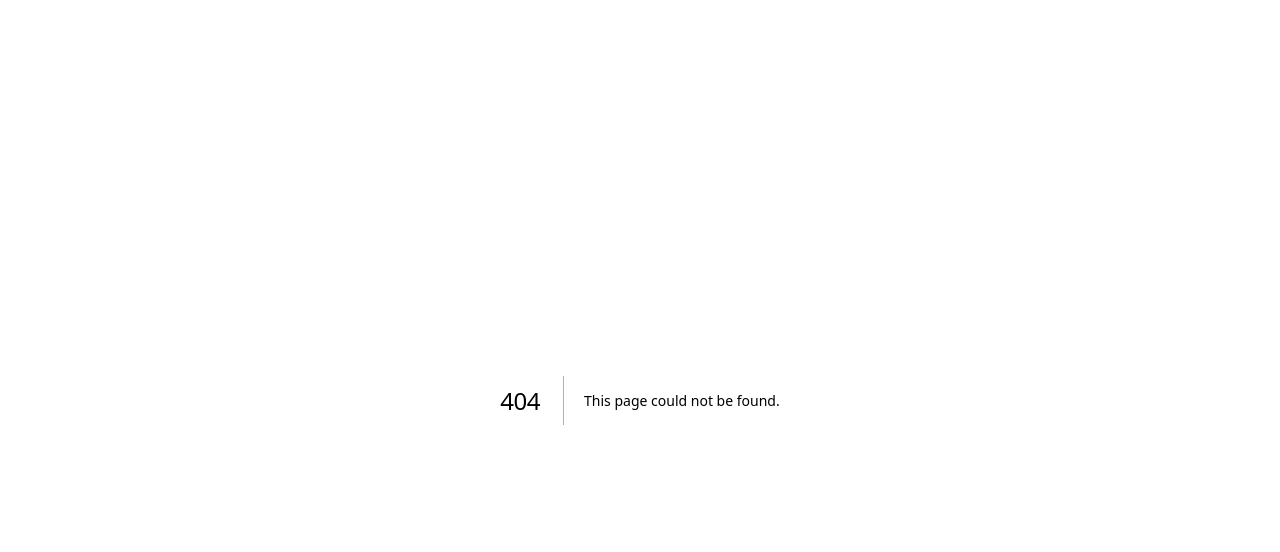
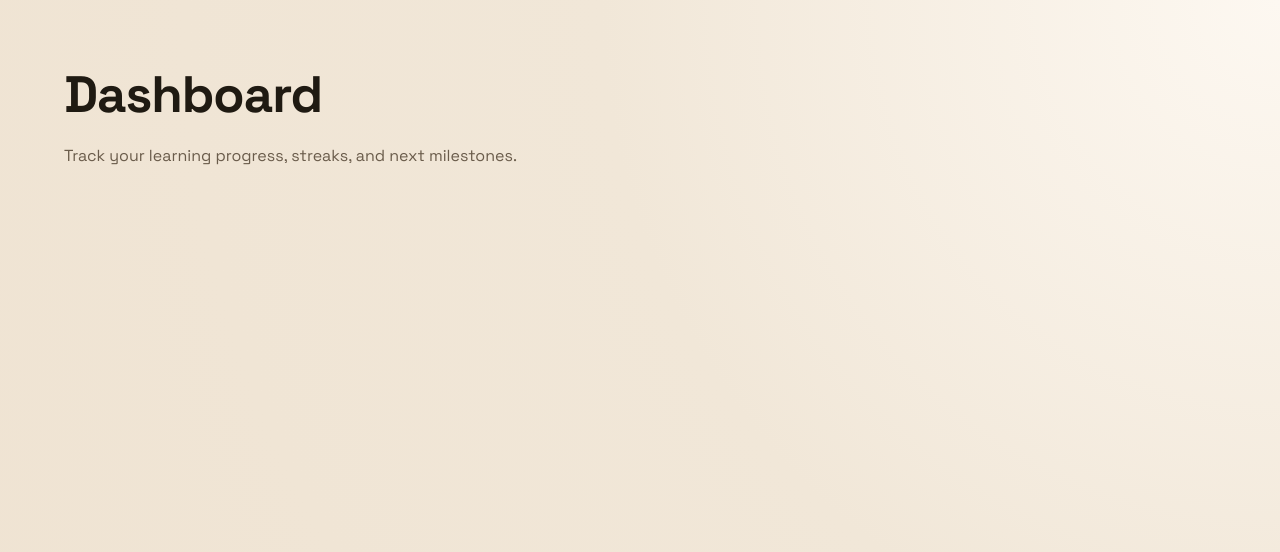
Before and after one commit to hexlianine/nexter, a Next.js app: page /dashboard in a window 1280 px wide. Before the commit this address had no page. Shown: the top 552 px of the page. Built offline with nearby package versions, Linux system fonts and the light colour scheme.

Commit message:
feat: introduce dashboard and API route

```diff
--- /dev/null
+++ b/app/api/progress/route.ts
@@ -0,0 +1,13 @@
+export async function GET() {
+  return Response.json({
+    ok: true,
+    progress: {
+      completed: 4,
+      total: 12,
+    },
+  });
+}
+
+export async function POST() {
+  return Response.json({ ok: true });
+}
--- /dev/null
+++ b/app/dashboard/page.tsx
@@ -0,0 +1,8 @@
+export default function DashboardPage() {
+  return (
+    <main style={{ padding: "28px 24px" }}>
+      <h1>Dashboard</h1>
+      <p>Track your learning progress, streaks, and next milestones.</p>
+    </main>
+  );
+}
--- a/app/globals.css
+++ b/app/globals.css
@@ -238,6 +238,121 @@ p {
   color: var(--ink);
 }
 
+.detail-empty {
+  margin: 0;
+  color: var(--muted);
+  font-size: 0.95rem;
+}
+
+.steps {
+  list-style: none;
+  padding: 0;
+  margin: 0;
+  display: grid;
+  gap: 14px;
+}
+
+.step-item {
+  display: grid;
+  grid-template-columns: auto 1fr;
+  gap: 12px;
+  align-items: start;
+  background: #fffdf8;
+  border: 1px solid #f2dcc7;
+  border-radius: 14px;
+  padding: 12px;
+}
+
+.step-item:hover {
+  background: #fff7ef;
+}
+
+.step-number {
+  width: 34px;
+  height: 34px;
+  border-radius: 10px;
+  background: #fce6d4;
+  color: var(--accent-strong);
+  font-weight: 700;
+  display: grid;
+  place-items: center;
+  font-size: 0.95rem;
+}
+
+.step-header {
+  display: flex;
+  gap: 10px;
+  align-items: center;
+  flex-wrap: wrap;
+}
+
+.step-label {
+  font-weight: 600;
+  color: var(--ink);
+}
+
+.step-response {
+  background: #ffffff;
+  border: 1px solid #f1d0bb;
+  color: var(--accent-strong);
+  padding: 2px 10px;
+  border-radius: 999px;
+  font-size: 0.75rem;
+  text-transform: uppercase;
+  letter-spacing: 0.08em;
+}
+
+.step-file {
+  font-family: "Source Code Pro", "Courier New", monospace;
+  font-size: 0.85rem;
+  color: var(--muted);
+  margin-top: 6px;
+}
+
+.step-summary {
+  margin: 8px 0 0;
+  color: var(--muted);
+}
+
+.step-excerpt {
+  margin: 10px 0 0;
+  background: #fff7ef;
+  border: 1px solid #f0d6c3;
+  border-radius: 10px;
+  padding: 10px;
+  font-family: "Source Code Pro", "Courier New", monospace;
+  font-size: 0.82rem;
+  color: var(--ink);
+  white-space: pre-wrap;
+}
+
+.handler-grid {
+  display: grid;
+  gap: 12px;
+  grid-template-columns: repeat(auto-fit, minmax(180px, 1fr));
+}
+
+.handler-summary p {
+  margin: 0;
+  color: var(--muted);
+}
+
+.handler-excerpt {
+  grid-column: 1 / -1;
+}
+
+.code-block {
+  margin: 8px 0 0;
+  background: #fff7ef;
+  border: 1px solid #f0d6c3;
+  border-radius: 12px;
+  padding: 12px;
+  font-family: "Source Code Pro", "Courier New", monospace;
+  font-size: 0.84rem;
+  color: var(--ink);
+  white-space: pre-wrap;
+}
+
 .flow-chart {
   width: 100%;
   height: auto;
```
Also changed, not shown: app/dashboard/loading.tsx (added, +14 -0 lines), app/data.ts (+124 -5 lines), app/page.tsx (+58 -0 lines).
